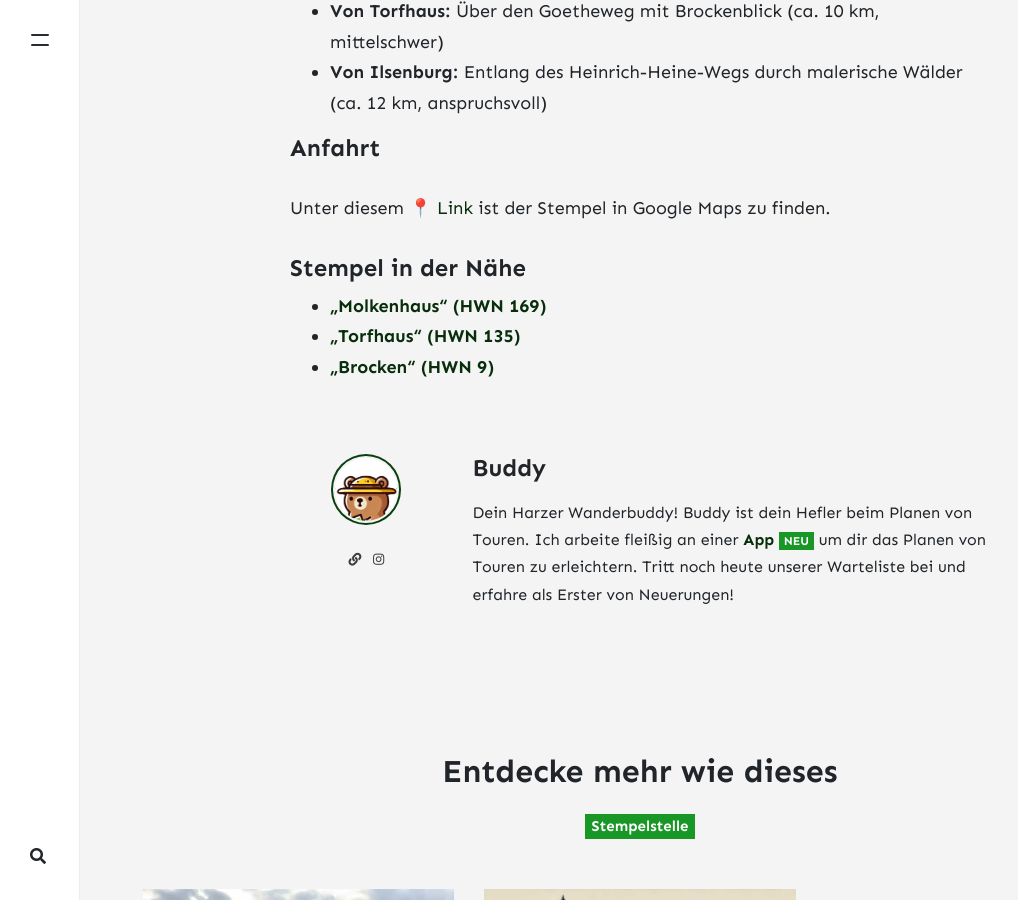
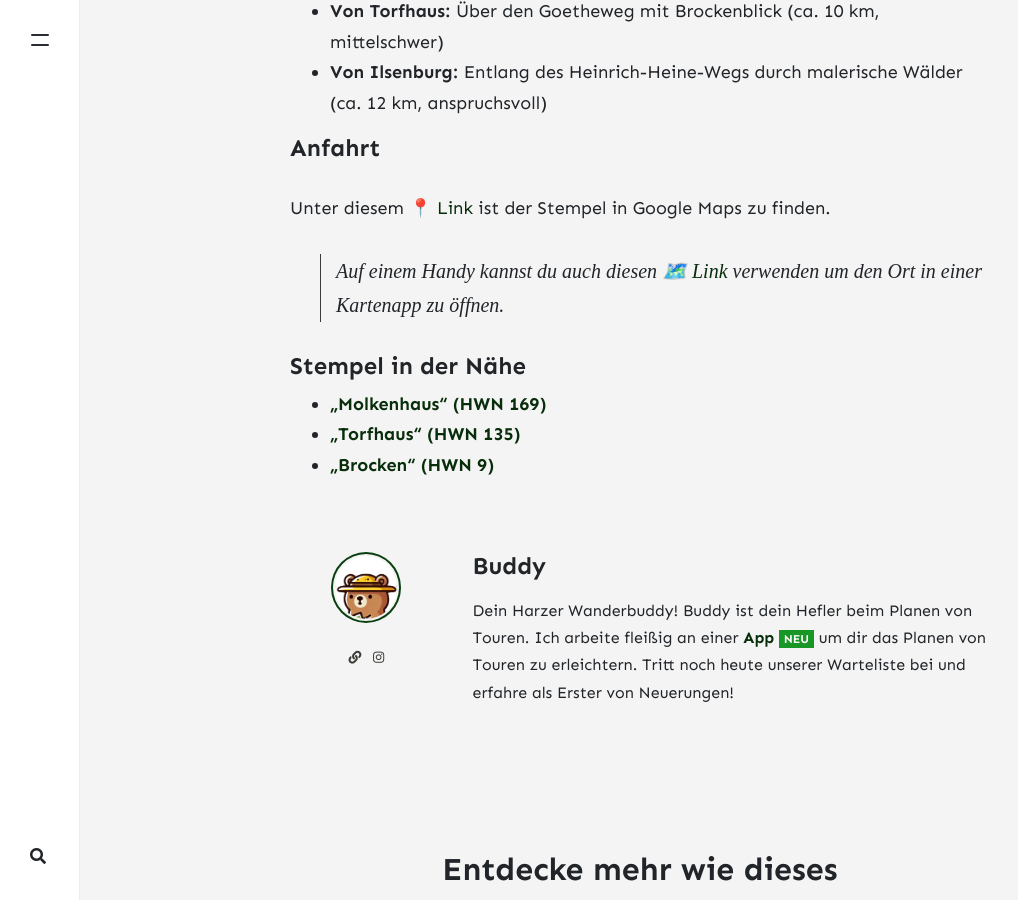
Before and after one commit to JanTristanH/harzer-wander-buddy-website, a Jekyll site: the page built from _posts/stampboxes/2025-01-21-stempelstelle1-eckertalsperre-staumauer.md, in a window 1280 px wide and 900 px high, scrolled down 1526 px. Shown: the whole window, without its empty margins (0-1018 px from the left). Built offline with Jekyll 4.4.1, drawn with Linux system fonts in a browser that asks for light colours; nearby versions of some CDN libraries; comment, search, counter and statistics services are not loaded.

Commit message:
Update 2025-01-21-stempelstelle1-eckertalsperre-staumauer.md

```diff
--- a/_posts/stampboxes/2025-01-21-stempelstelle1-eckertalsperre-staumauer.md
+++ b/_posts/stampboxes/2025-01-21-stempelstelle1-eckertalsperre-staumauer.md
@@ -24,6 +24,7 @@ Die Eckertalsperre wurde 1943 erbaut und diente der Trinkwasserversorgung. Währ
 #### Anfahrt
 
 Unter diesem [📍 Link](https://www.google.com/maps/dir/?api=1&origin=&destination=51.7962%2C%2010.5971) ist der Stempel in Google Maps zu finden.
+> Auf einem Handy kannst du auch diesen [🗺️ Link](geo:51.7962,10.5971) verwenden um den Ort in einer Kartenapp zu öffnen.
 
 #### Stempel in der Nähe
 
```
